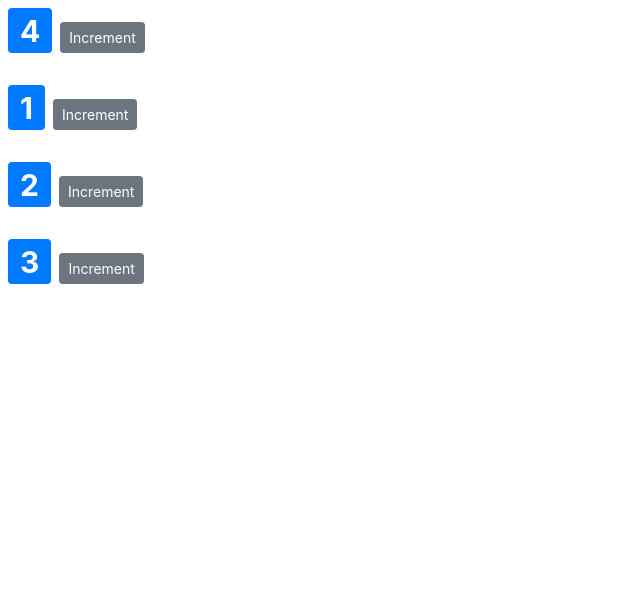
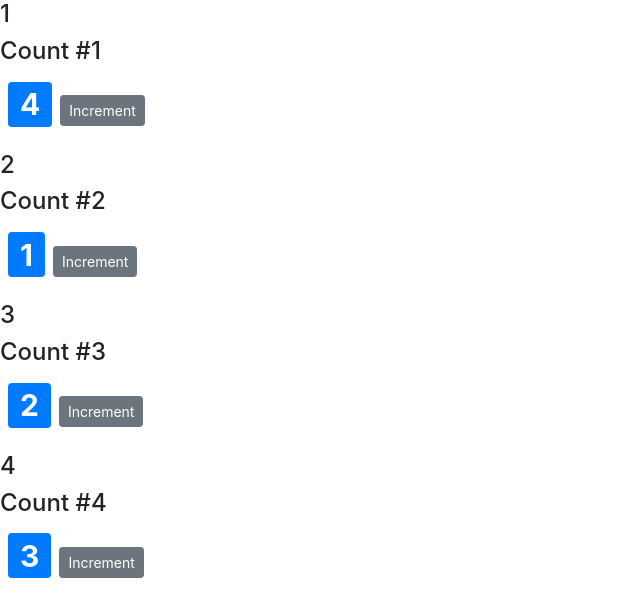
Before and after one commit to nomadlife/react_counter, a React (Create React App) app: page / in a window 1280 px wide. Shown: the top 616 px of the page, without its empty margins (0-640 px from the left). Built offline with nearby package versions, Linux system fonts and the light colour scheme.

Commit message:
Pass Children

```diff
--- a/src/components/counter.jsx
+++ b/src/components/counter.jsx
@@ -36,6 +36,8 @@ class Counter extends Component {
         return (
             <React.Fragment>
                 {/* <img src={this.state.imageUrl} alt=""></img> */}
+                <h4>{this.props.id}</h4>
+                {this.props.children}
                 <span style={{fontSize:30}} className={this.getBadgeClasses()}> {this.formatCount()} </span>
                 <button onClick={() => this.handleIncrement({id:1})} className="btn btn-secondary btn-sm">Increment</button>
                 <ul>
--- a/src/components/counters.jsx
+++ b/src/components/counters.jsx
@@ -15,7 +15,9 @@ export class Counters extends Component {
 
         return (
             <div>
-                { this.state.counters.map(counter => <Counter key={counter.id} value={counter.value} selected /> )}
+                { this.state.counters.map(counter => <Counter key={counter.id} value={counter.value} selected id={counter.id}>
+                    <h4>Count #{counter.id}</h4>
+                </Counter> )}
             </div>
         )
     }
```
